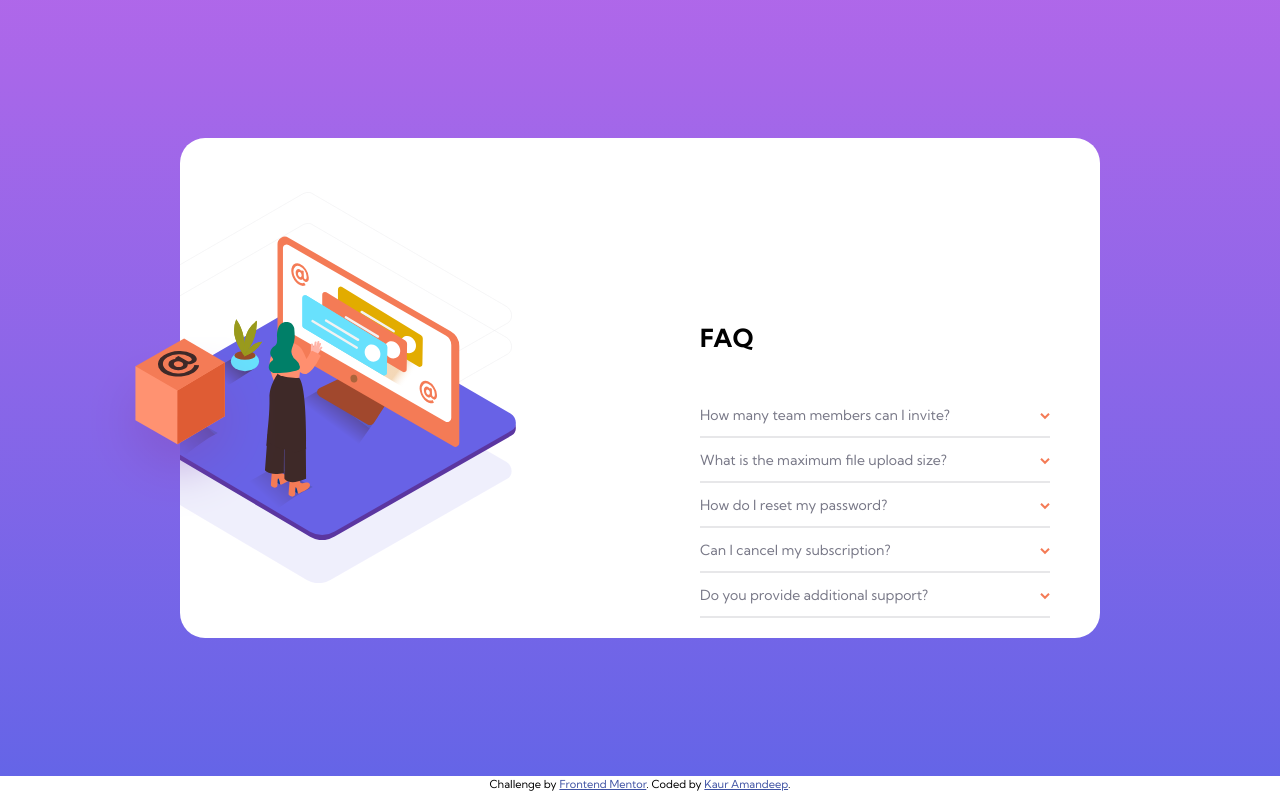
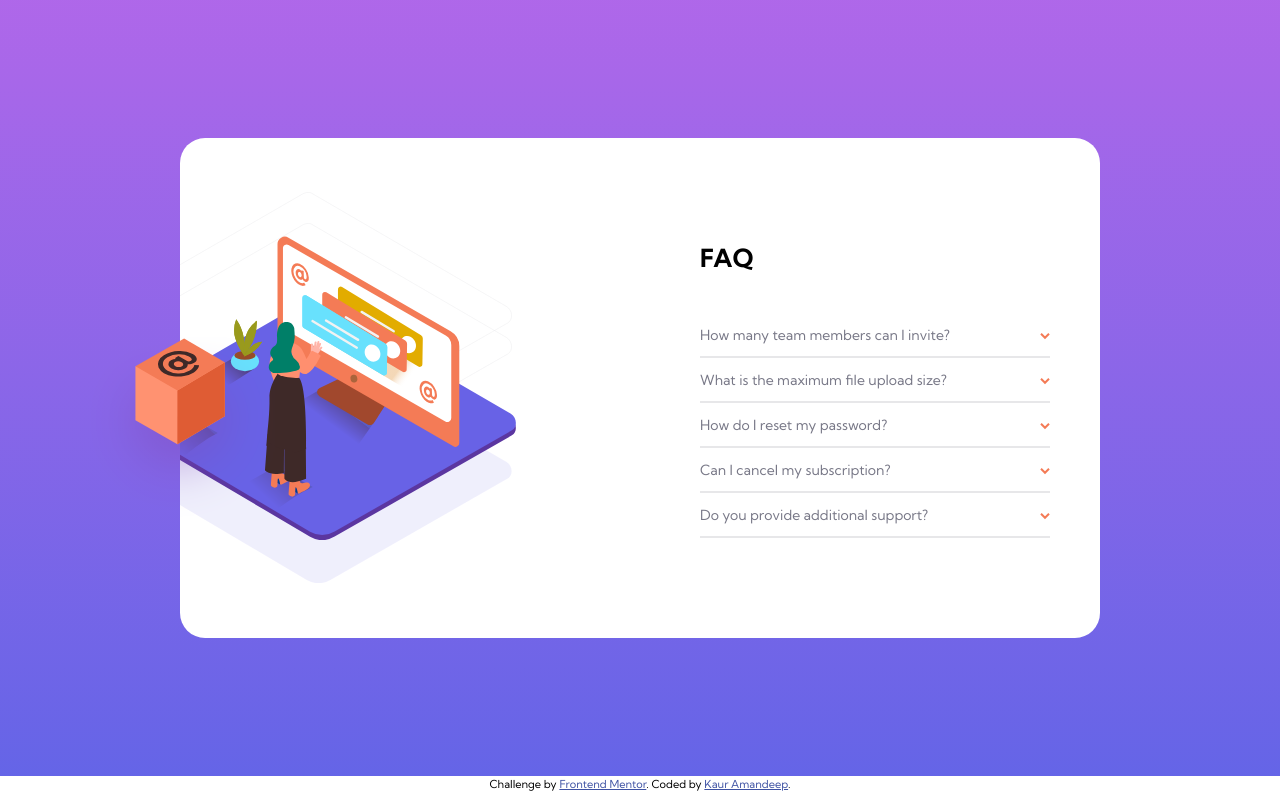
Before and after one commit to Amandeep715/Faq-accordion-card, a plain HTML site: page index.html in a window 1280 px wide. Drawn offline with Linux system fonts and the light colour scheme.

Commit message:
fix-margin-for-card-content

```diff
--- a/style.css
+++ b/style.css
@@ -150,7 +150,7 @@ body {
         text-align: left;
     }
     .card-content {
-        margin-top: auto 0;
+        margin: auto 0;
         width: 350px;
     }
 }
```
